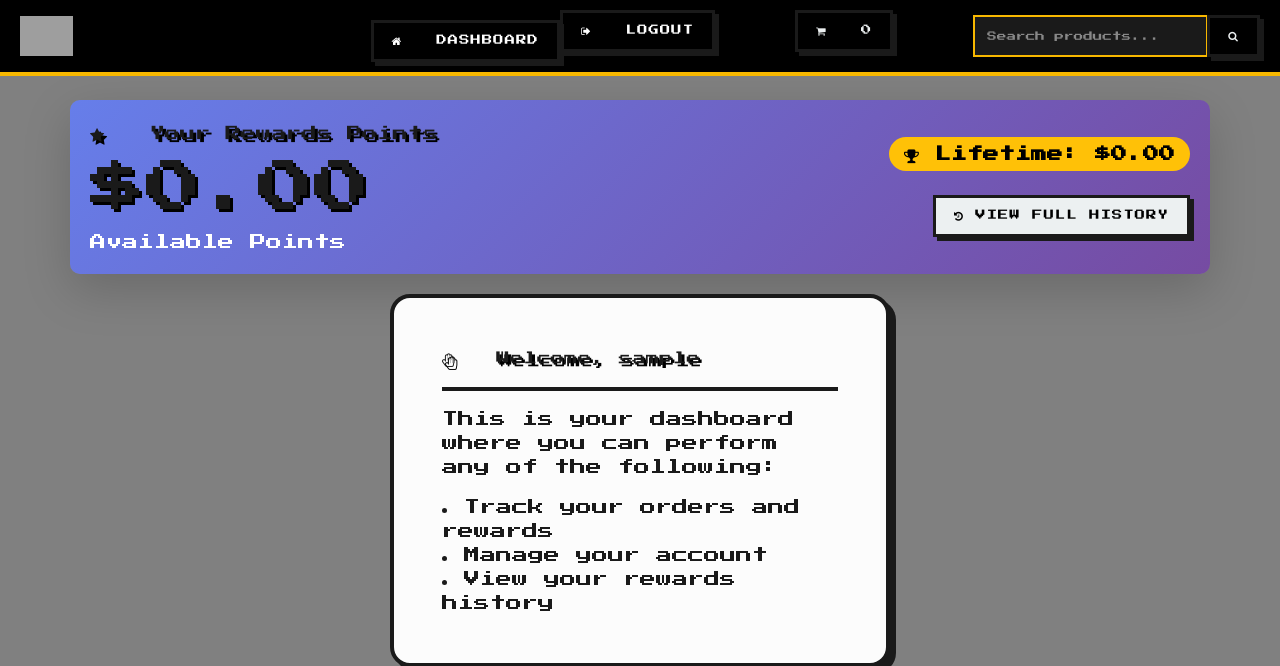
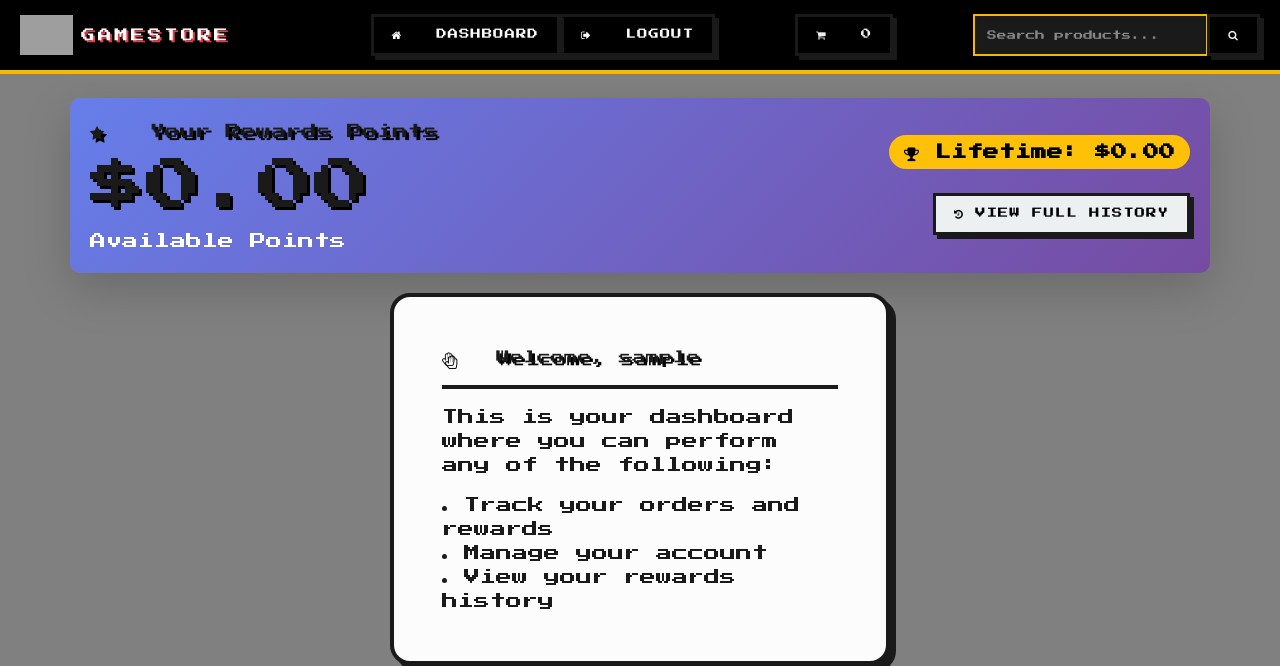
Before and after one commit to mufassagit-ITsoft/DJ_ecom_model_combo, a Django app: page /account/dashboard in a window 1280 px wide. Shown: the top 666 px of the page. Run offline with Django 5.2, Linux system fonts and the light colour scheme; the visitor is signed in with stand-in values (Sample User, id 1); data comes from the database, SQL or seed files in the repository; data that the repository does not hold is empty; some libraries are stand-ins or nearby versions; grey boxes are pictures that could not be loaded.

Commit message:
retrying the direct link with other modifications

```diff
--- a/store/templates/store/nav.html
+++ b/store/templates/store/nav.html
@@ -36,6 +36,8 @@
         <img src="https://res.cloudinary.com/YOUR_CLOUD/image/upload/evoGames_logo_icon.png"
                 alt="EvoGames"
                 style="height:40px;width:auto;object-fit:contain;">
+        Gamestore
+    </a>
 
     <button
         class="navbar-toggler"
```
